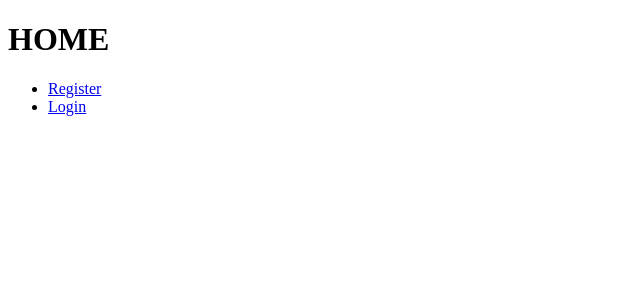
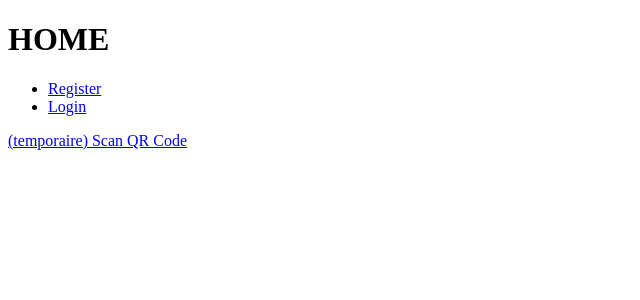
Before and after one commit to Abbaye-De-Pontlevoy/buplv, a Next.js app: page / in a window 1280 px wide. Shown: the top 300 px of the page, without its empty margins (0-640 px from the left). Built offline with nearby package versions, Linux system fonts and the light colour scheme; no server answers.

Commit message:
lien temporaire scan de QRCode sur accueil

```diff
--- a/src/app/page.jsx
+++ b/src/app/page.jsx
@@ -8,6 +8,7 @@ export default async function Page() {
     <>
       <h1>HOME</h1>
       <Nav/>
+      <a href="/qrcode">(temporaire) Scan QR Code</a>
     </>
   )
 }
```
